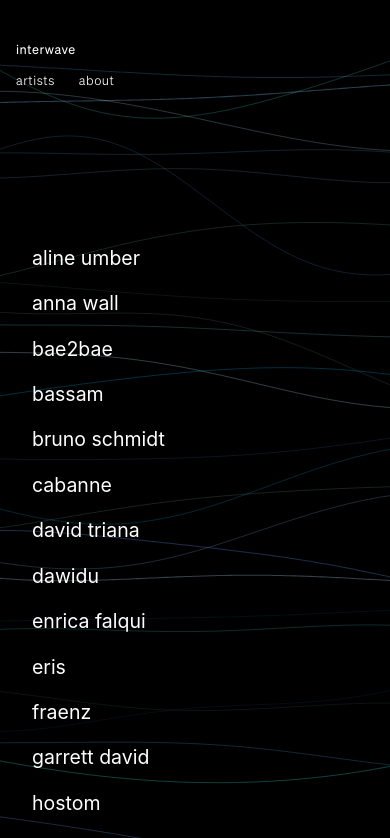
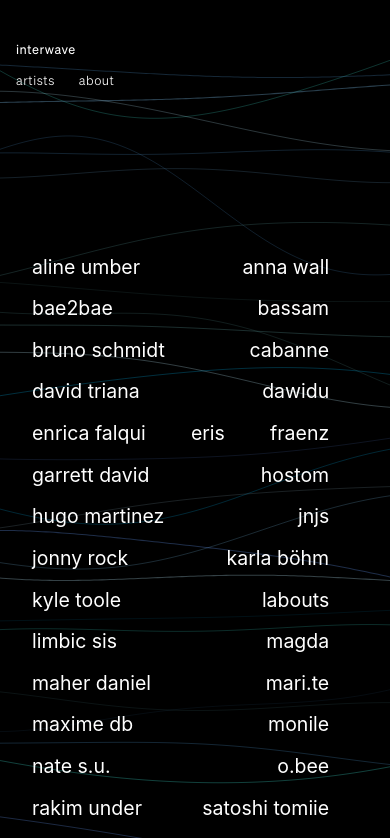
Before and after one commit to benjaminbelaga/interwave, a Next.js app: page / in a window 390 px wide. Shown: the top 838 px of the page. Built offline with nearby package versions, Linux system fonts and the light colour scheme; no server answers.

Commit message:
style: update artist grid and layout for new format

```diff
--- a/styles/_content.scss
+++ b/styles/_content.scss
@@ -22,7 +22,7 @@
 	display: flex;
 	flex-direction: column;
 	justify-content: center;
-	padding-block: 1.5rem 1rem;
+	padding-block: 2rem 1.5rem;
 	width: 100%;
 	position: relative;
 	z-index: 10;
@@ -56,51 +56,48 @@
 	}
 }
 
-/* Artists Grid - Optimized for all artists visible */
+/* Artists Layout - Justified paragraph effect */
 .artist-grid {
 	list-style: none;
-	display: grid;
-	gap: 1.5rem 2.5rem;
+	display: flex;
+	flex-wrap: wrap;
+	justify-content: space-between;
 	margin: 0;
-	padding: 1.5rem 1rem;
+	padding: 2rem 1.5rem;
 	width: 100%;
-	max-width: 1600px;
+	max-width: 1500px;
 	margin: 0 auto;
+	align-items: flex-start;
 
-	/* Desktop: 6 columns for compact view */
-	grid-template-columns: repeat(6, 1fr);
-	align-items: start;
+	/* Desktop spacing */
+	row-gap: 2rem;
 
-	/* Extra large screens: maintain 6 columns with more space */
+	/* Extra large screens */
 	@media (min-width: 1400px) {
-		gap: 2rem 3rem;
-		padding: 2rem 1.5rem;
+		row-gap: 2.5rem;
+		padding: 2.5rem 2rem;
 	}
 
-	/* Large desktop: 5 columns */
+	/* Large desktop */
 	@media (max-width: 1200px) {
-		grid-template-columns: repeat(5, 1fr);
-		gap: 1.8rem 2.2rem;
+		row-gap: 2rem;
 	}
 
-	/* Large tablets: 4 columns */
+	/* Large tablets */
 	@media (max-width: 1024px) {
-		grid-template-columns: repeat(4, 1fr);
-		gap: 2rem 2.5rem;
-		max-width: 1000px;
+		row-gap: 1.8rem;
+		max-width: 900px;
 	}
 
-	/* Tablets: 2 columns for better readability */
+	/* Tablets */
 	@media (max-width: 768px) {
-		grid-template-columns: repeat(2, 1fr);
-		gap: 2rem 2.5rem;
+		row-gap: 1.5rem;
 		max-width: 600px;
 	}
 
-	/* Mobile: 1 column for optimal reading */
+	/* Mobile */
 	@media (max-width: 480px) {
-		grid-template-columns: 1fr;
-		gap: 1.5rem;
+		row-gap: 1.2rem;
 		max-width: 400px;
 		padding: 2rem 1rem;
 	}
@@ -109,9 +106,41 @@
 .artist-item {
 	margin: 0;
 	padding: 0;
-	width: 100%;
 	min-width: 0;
-	/* Remove any positioning transforms that cause misalignment */
+	flex: 0 0 auto;
+
+	/* Minimum spacing between items when they wrap - 20% more than before */
+	margin-right: 4.2rem;
+
+	/* Desktop spacing */
+	@media (min-width: 1400px) {
+		margin-right: 4.8rem;
+	}
+
+	/* Large desktop */
+	@media (max-width: 1200px) {
+		margin-right: 3.6rem;
+	}
+
+	/* Large tablets */
+	@media (max-width: 1024px) {
+		margin-right: 3rem;
+	}
+
+	/* Tablets */
+	@media (max-width: 768px) {
+		margin-right: 2.4rem;
+	}
+
+	/* Mobile */
+	@media (max-width: 480px) {
+		margin-right: 1.8rem;
+	}
+
+	/* Remove margin from last item in each row for justified effect */
+	&:last-child {
+		margin-right: 0;
+	}
 }
 
 .artist-link {
@@ -121,25 +150,25 @@
 	font-family: "Satoshi", "Inter", "Helvetica Neue", Arial, sans-serif;
 	font-weight: 400;
 
-	/* Optimized font sizes for compact view */
-	font-size: clamp(1.2rem, 2.8vw, 2.2rem);
-	line-height: 1.1;
-	letter-spacing: 0.01em;
+	/* Balanced font sizes for readability */
+	font-size: clamp(1.4rem, 3.2vw, 2.6rem);
+	line-height: 1.15;
+	letter-spacing: 0.005em;
 
-	/* Prevent line breaks - keep names on single line */
-	white-space: nowrap;
-	overflow: hidden;
-	text-overflow: ellipsis;
+	/* Allow line breaks for better readability */
+	display: block;
+	word-break: break-word;
+	hyphens: auto;
 
 	/* Tablet sizes */
 	@media (max-width: 1024px) {
-		font-size: clamp(1.1rem, 3.5vw, 1.8rem);
+		font-size: clamp(1.3rem, 4vw, 2.2rem);
 	}
 
 	/* Mobile sizes */
 	@media (max-width: 768px) {
-		font-size: clamp(1.2rem, 4vw, 1.6rem);
-		letter-spacing: 0.005em; /* Slightly reduced on mobile */
+		font-size: clamp(1.4rem, 4.5vw, 1.9rem);
+		letter-spacing: 0.01em;
 	}
 
 	/* Small mobile */
```
